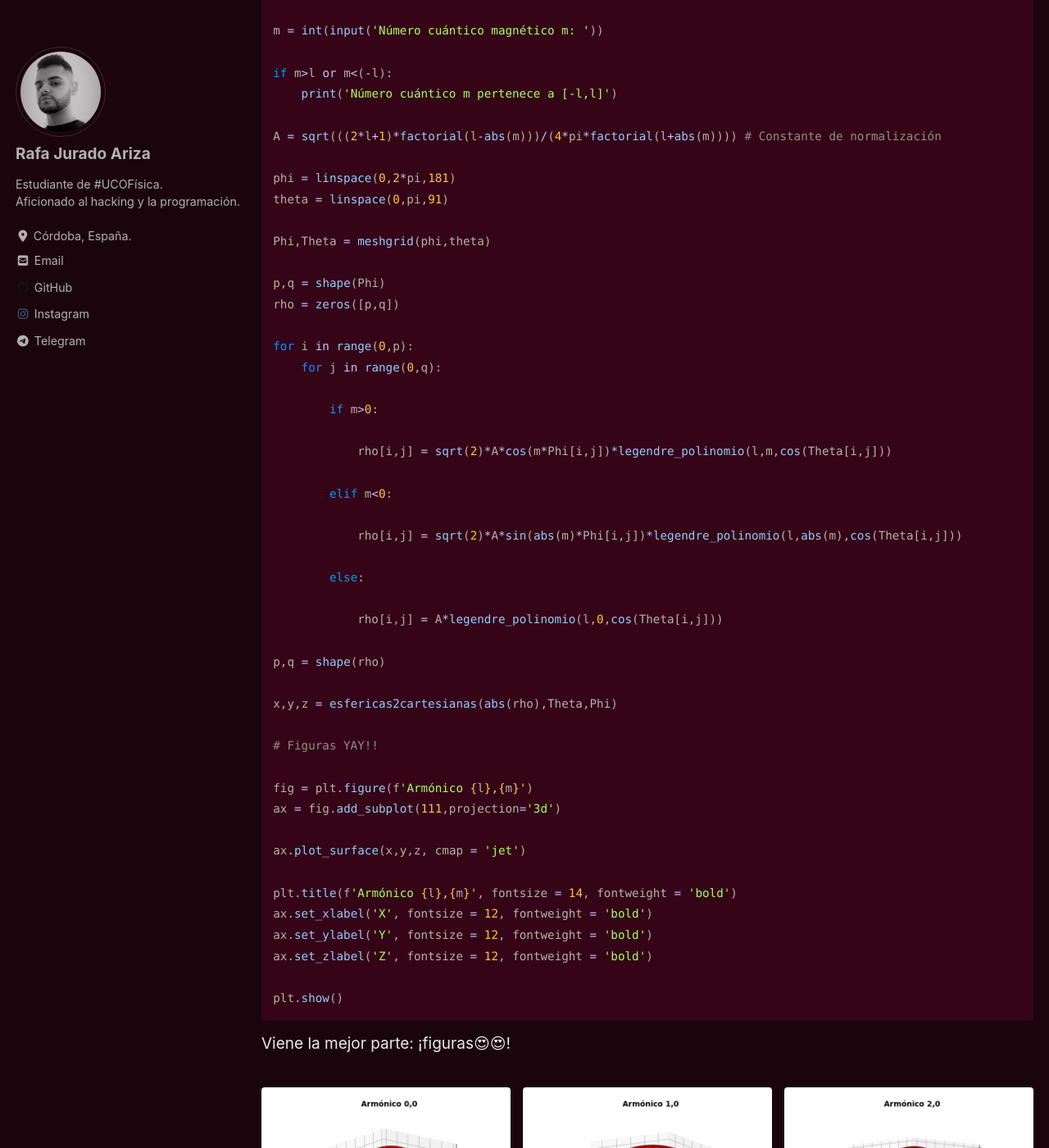
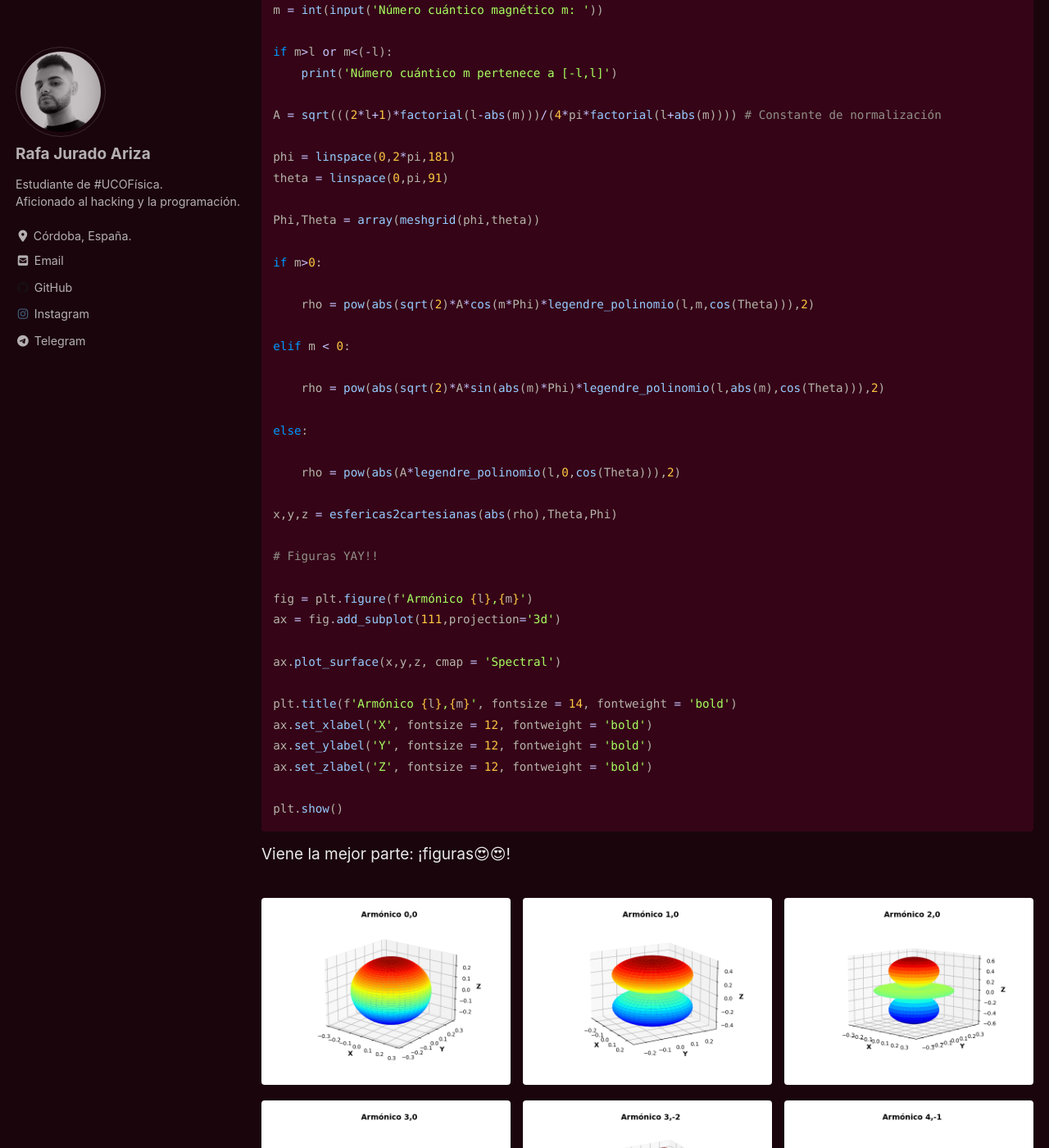
Before and after one commit to rafaariza/rafaariza, a Jekyll site: the page built from _posts/2020-07-25-Tutorial-Python.md, in a window 1280 px wide and 1400 px high, scrolled down 17463 px. Shown: the whole window at 82% size. Built offline with Jekyll 4.4.1, drawn with Linux system fonts in a browser that asks for light colours; cached includes are drawn as plain includes; nearby versions of some CDN libraries; formulas are drawn with MathJax 3; some of the changed text lies outside the part shown.

Commit message:
Update 2020-07-25-Tutorial-Python.md

````diff
--- a/_posts/2020-07-25-Tutorial-Python.md
+++ b/_posts/2020-07-25-Tutorial-Python.md
@@ -273,10 +273,9 @@ Y, así, me piqué este gracioso script que nos permite obtener las hermosas fig
 ```python
 # Importamos todos los módulos necesarios
 
-from numpy import sin, cos, pi, sqrt, shape, linspace, meshgrid, zeros
+from numpy import sin, cos, pi, sqrt, shape, linspace, meshgrid, zeros, array
 from math import factorial
 import matplotlib.pyplot as plt
-import mpl_toolkits.mplot3d as mp3d
 
 # Definimos funciones necesarias para nuestro cometido
 
@@ -312,7 +311,7 @@ def legendre_polinomio(l,m,x):
 
 l = int(input('Número cuántico azimutal l: '))
 
-if l<0:
+if l < 0:
     print('l no puede ser negativo')
 
 m = int(input('Número cuántico magnético m: '))
@@ -325,27 +324,19 @@ A = sqrt(((2*l+1)*factorial(l-abs(m)))/(4*pi*factorial(l+abs(m)))) # Constante d
 phi = linspace(0,2*pi,181)
 theta = linspace(0,pi,91)
 
-Phi,Theta = meshgrid(phi,theta)
+Phi,Theta = array(meshgrid(phi,theta))
 
-p,q = shape(Phi)
-rho = zeros([p,q])
+if m>0:
 
-for i in range(0,p):
-    for j in range(0,q):
+    rho = pow(abs(sqrt(2)*A*cos(m*Phi)*legendre_polinomio(l,m,cos(Theta))),2)
 
-        if m>0:
+elif m < 0:
 
-            rho[i,j] = sqrt(2)*A*cos(m*Phi[i,j])*legendre_polinomio(l,m,cos(Theta[i,j]))
+    rho = pow(abs(sqrt(2)*A*sin(abs(m)*Phi)*legendre_polinomio(l,abs(m),cos(Theta))),2)
 
-        elif m<0:
+else:
 
-            rho[i,j] = sqrt(2)*A*sin(abs(m)*Phi[i,j])*legendre_polinomio(l,abs(m),cos(Theta[i,j]))
-
-        else:
-
-            rho[i,j] = A*legendre_polinomio(l,0,cos(Theta[i,j]))
-
-p,q = shape(rho)
+    rho = pow(abs(A*legendre_polinomio(l,0,cos(Theta))),2)
 
 x,y,z = esfericas2cartesianas(abs(rho),Theta,Phi)
 
@@ -354,7 +345,7 @@ x,y,z = esfericas2cartesianas(abs(rho),Theta,Phi)
 fig = plt.figure(f'Armónico {l},{m}')
 ax = fig.add_subplot(111,projection='3d')
 
-ax.plot_surface(x,y,z, cmap = 'jet')
+ax.plot_surface(x,y,z, cmap = 'Spectral')
 
 plt.title(f'Armónico {l},{m}', fontsize = 14, fontweight = 'bold')
 ax.set_xlabel('X', fontsize = 12, fontweight = 'bold')
````
